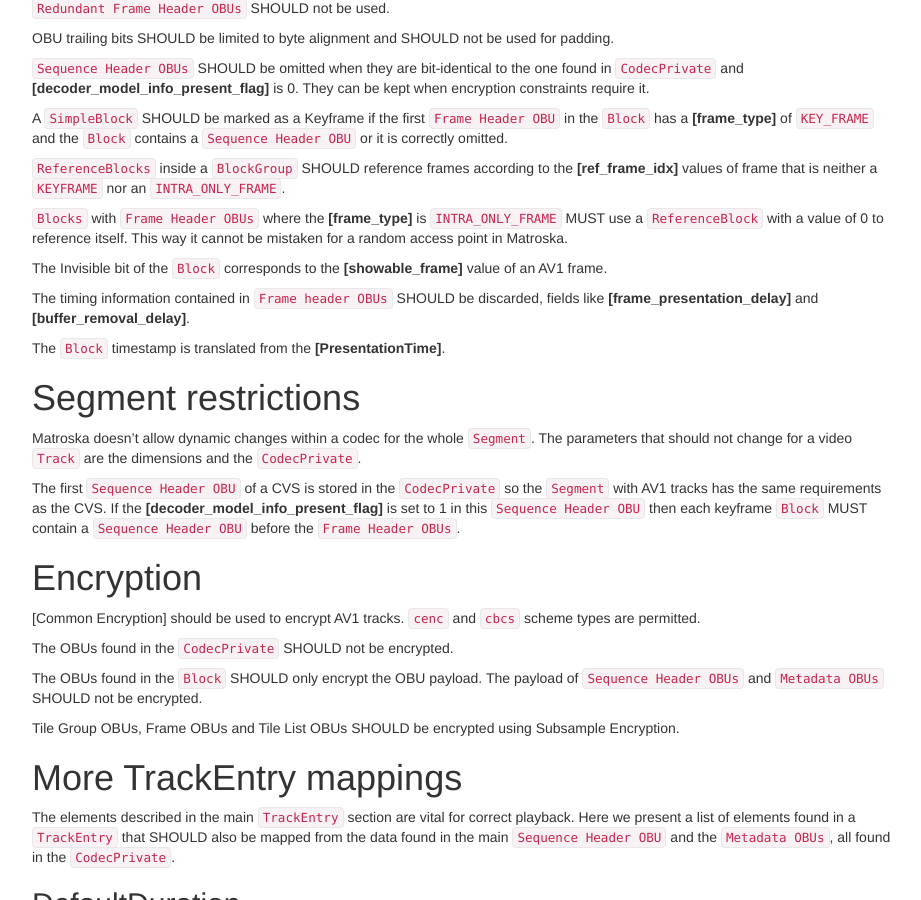
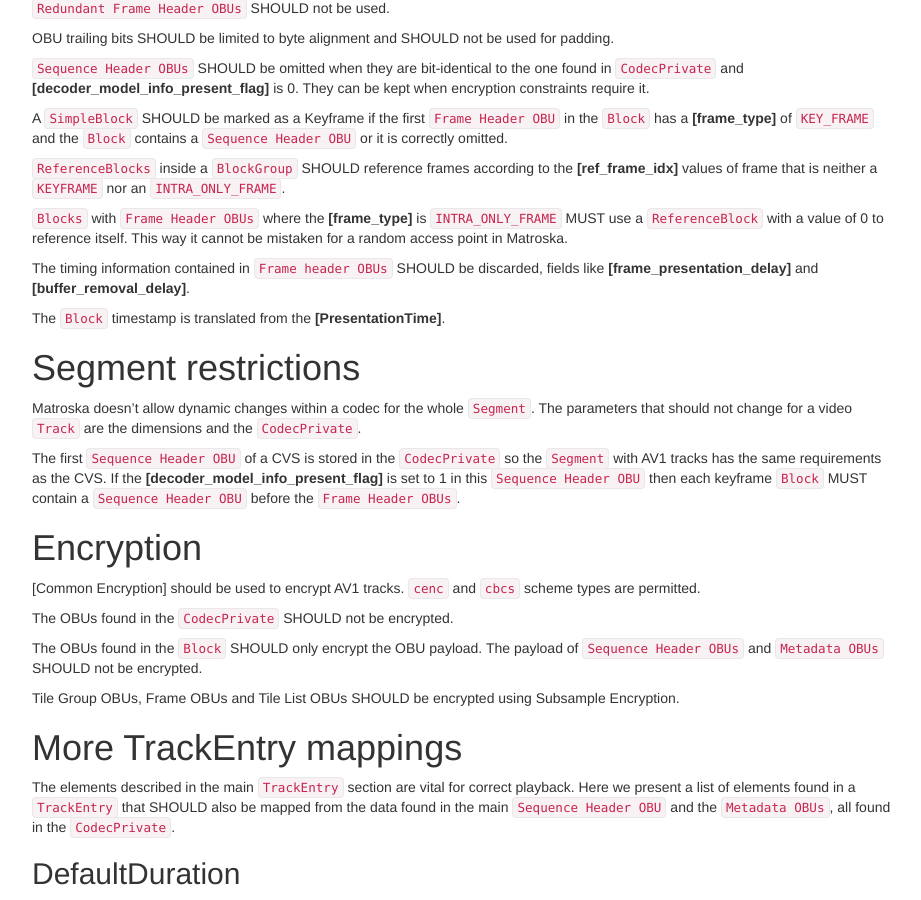
Before and after one commit to ietf-wg-cellar/matroska-specification, a Jekyll site: the page built from codec/av1.md, in a window 1280 px wide and 900 px high, scrolled down 2051 px. Shown: the whole window, without its empty margins (273-1194 px from the left). Built offline with Jekyll 4.4.1, drawn with Linux system fonts in a browser that asks for light colours; our own code applies the rules of GitHub Pages for plain Markdown files.

Commit message:
av1: remove the invisible bit

```diff
--- a/codec/av1.md
+++ b/codec/av1.md
@@ -80,8 +80,6 @@
 `ReferenceBlocks` inside a `BlockGroup` SHOULD reference frames according to the __[ref_frame_idx]__ values of frame that is neither a `KEYFRAME` nor an `INTRA_ONLY_FRAME`.
 
 `Blocks` with `Frame Header OBUs` where the __[frame_type]__  is `INTRA_ONLY_FRAME` MUST use a `ReferenceBlock` with a value of 0 to reference itself. This way it cannot be mistaken for a random access point in Matroska.
-
-The Invisible bit of the `Block` corresponds to the __[showable_frame]__ value of an AV1 frame.
 
 The timing information contained in `Frame header OBUs` SHOULD be discarded, fields like __[frame_presentation_delay]__ and __[buffer_removal_delay]__.
 
```
